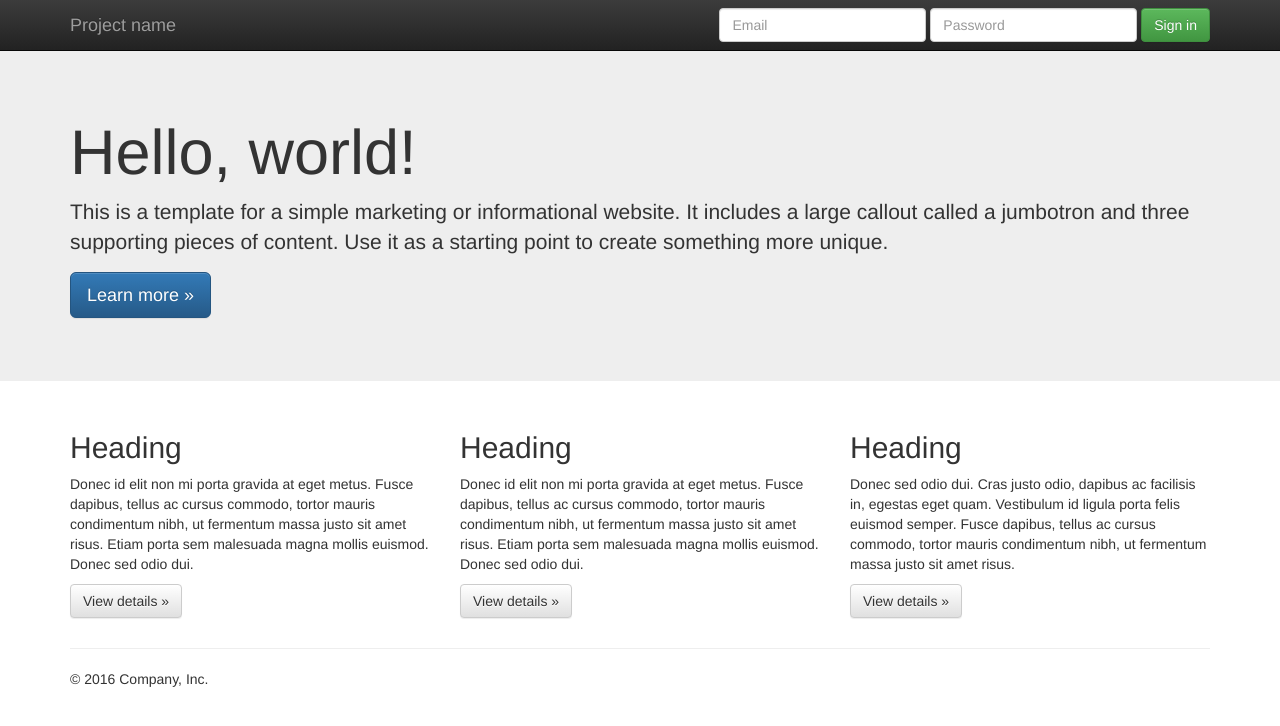
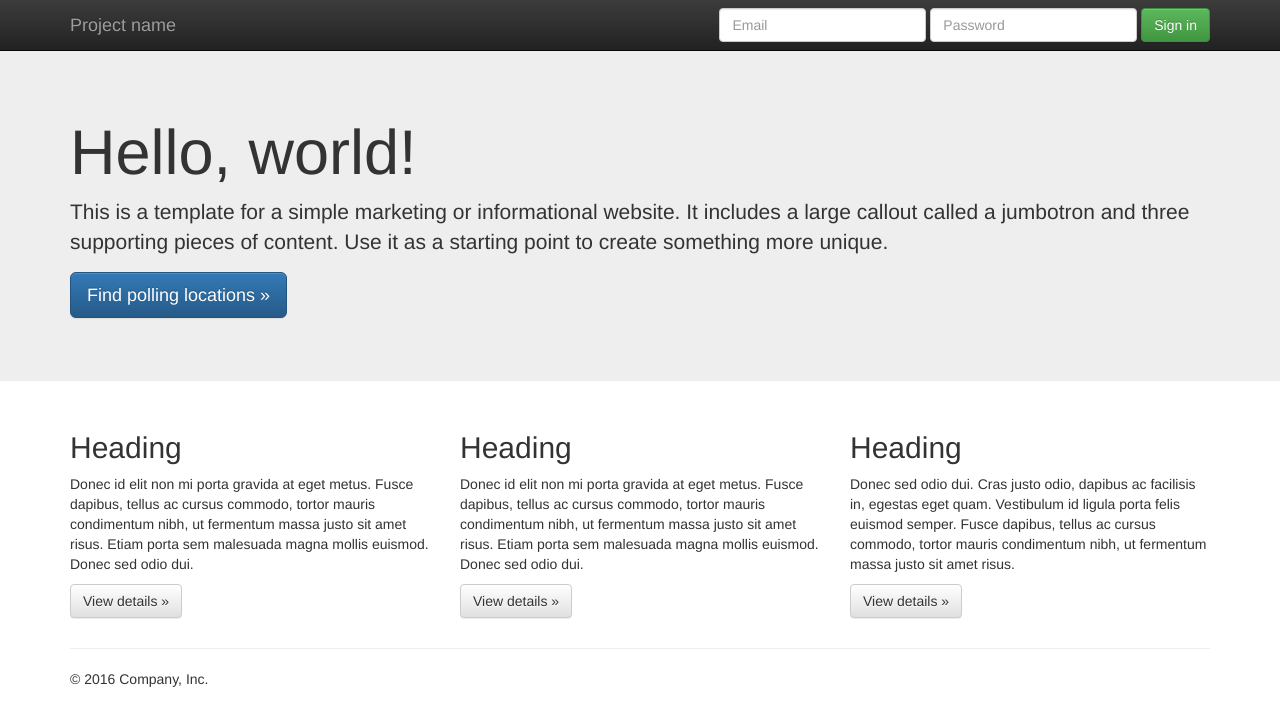
Before and after one commit to Ibrahimohib/polling_place_streetview, a plain HTML site: page index.html in a window 1280 px wide. Drawn offline with nearby package versions, Linux system fonts and the light colour scheme; a script that the page names is missing.

Commit message:
Changed button

```diff
--- a/index.html
+++ b/index.html
@@ -57,7 +57,7 @@
       <div class="container">
         <h1>Hello, world!</h1>
         <p>This is a template for a simple marketing or informational website. It includes a large callout called a jumbotron and three supporting pieces of content. Use it as a starting point to create something more unique.</p>
-        <p><a class="btn btn-primary btn-lg" href="#" role="button">Learn more &raquo;</a></p>
+        <p><a class="btn btn-primary btn-lg" href="#" role="button">Find polling locations &raquo;</a></p>
       </div>
     </div>
 
```
